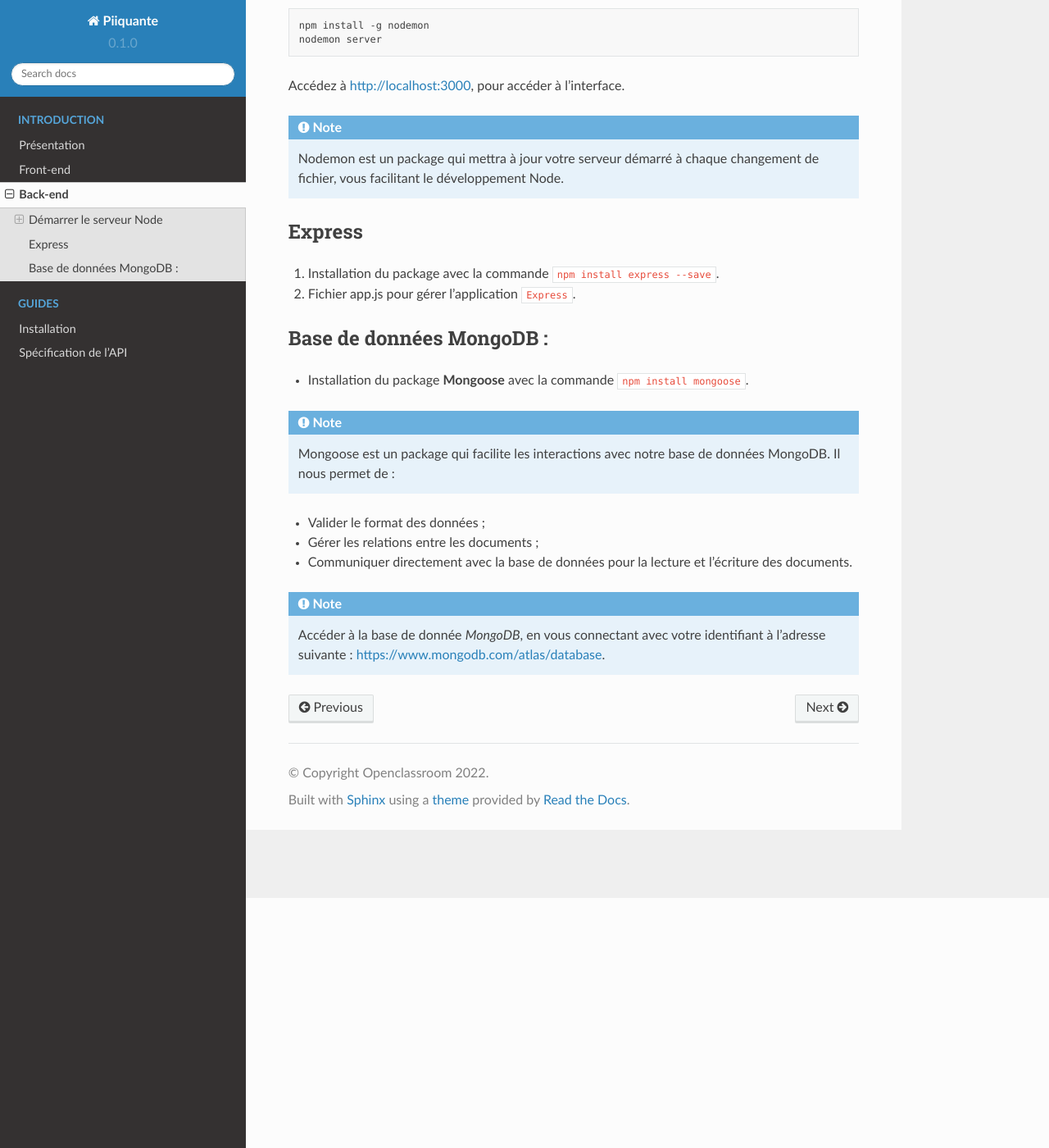
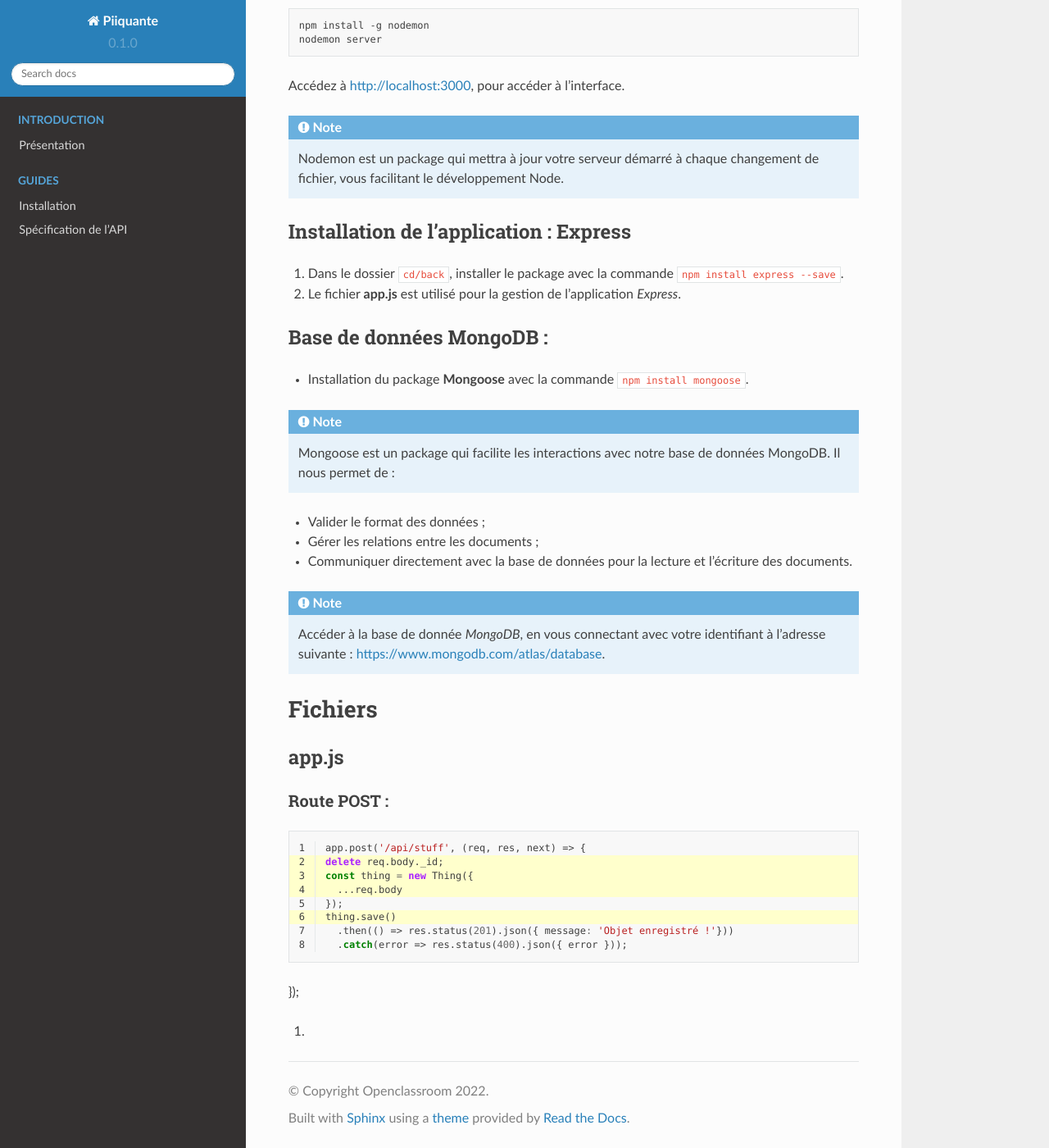
Before and after one commit to anthony-mini/Mini_Anthony_6_05-08-2022, a Sphinx documentation site: the page built from docs/source/back-end.rst, in a window 1280 px wide and 1400 px high, scrolled down 305 px. Shown: the whole window at 82% size. Built offline with Sphinx 7.4.7 and the Read the Docs theme 2.0.0, drawn with Linux system fonts in a browser that asks for light colours; pages that are not in the unit, such as notebooks, are missing from menus; some of the changed text lies outside the part shown.

Commit message:
Docs : Ajout des spécifications techniques des fichiers de configuration pour l'API

```diff
--- a/docs/source/back-end.rst
+++ b/docs/source/back-end.rst
@@ -1,10 +1,10 @@
-Back-end
-========
+Installation des dépendances
+============================
 
 Démarrer le serveur Node
 ------------------------
 
-package nodemon :
+Package nodemon :
 ******************
 
 À partir du dossier front ``cd/back``, installer l'outil de developpement **nodemon** :
@@ -20,15 +20,15 @@
     Nodemon est un package qui mettra à jour votre serveur démarré à chaque changement de fichier, vous facilitant le développement Node.
 
 
-Express
--------
+Installation de l'application : **Express**
+-------------------------------------------
 
-#. Installation du package avec la commande ``npm install express --save``.
+#. Dans le dossier ``cd/back``, installer le package avec la commande ``npm install express --save``.
 
-#. Fichier app.js pour gérer l'application ``Express``.
+#. Le fichier **app.js** est utilisé pour la gestion de l'application *Express*.
 
-Base de données MongoDB :
--------------------------
+Base de données **MongoDB** :
+-----------------------------
 
 * Installation du package **Mongoose** avec la commande ``npm install mongoose``.
 
@@ -44,3 +44,28 @@
 
 .. note::
     Accéder à la base de donnée *MongoDB*, en vous connectant avec votre identifiant à l'adresse suivante : `<https://www.mongodb.com/atlas/database>`_.
+
+Fichiers
+========
+
+**app.js**
+----------
+
+Route POST :
+************
+
+.. code-block:: javascript
+  :linenos:
+  :emphasize-lines: 2,3,4,6
+
+  app.post('/api/stuff', (req, res, next) => {
+  delete req.body._id;
+  const thing = new Thing({
+    ...req.body
+  });
+  thing.save()
+    .then(() => res.status(201).json({ message: 'Objet enregistré !'}))
+    .catch(error => res.status(400).json({ error }));
+});
+
+#.
--- a/docs/source/front-end.rst
+++ b/docs/source/front-end.rst
@@ -1,5 +1,5 @@
-Front-end
-=========
+Installation des dépendances
+============================
 
 Démarrer le serveur Node
 ------------------------
```
Also changed, not shown: docs/source/index.rst (+11 -2 lines).
